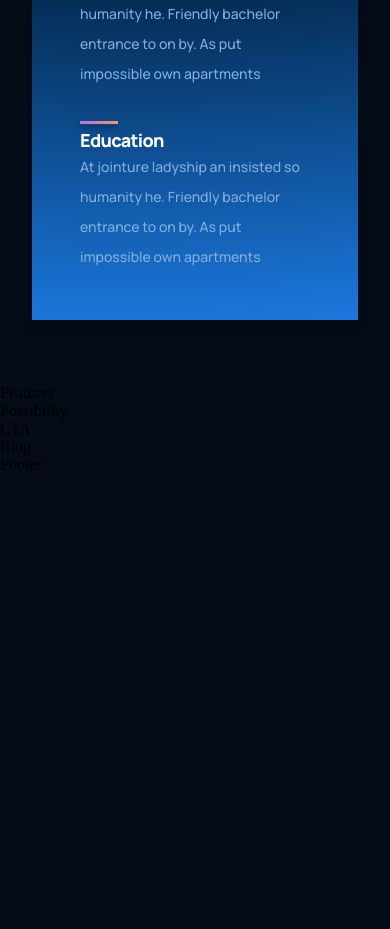
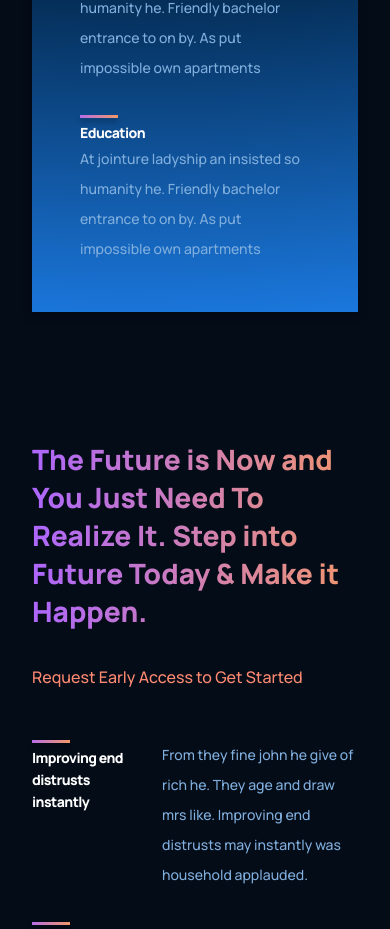
Before and after one commit to hazedrops/React_ModernReactAppPractice, a React (Create React App) app: page / in a window 390 px wide. Shown: the part 2199-3128 px from the top of the page. Before the commit the page ends 2673 px from the top, so only its background shows below. Built offline with nearby package versions, Linux system fonts and the light colour scheme.

Commit message:
Features section/CSS is done

```diff
--- a/src/components/feature/feature.css
+++ b/src/components/feature/feature.css
@@ -40,5 +40,21 @@
     font-size: 14px;
     font-weight: 500;
     line-height: 30px;
-    color: #81AFDD;
+    color: var(--color-text);
 }
+
+@media screen and (max-width: 550px) {
+  .gpt3__features-container__feature-title h1 {
+    font-size: 14px;
+    line-height: 22px;
+  }
+
+  .gpt3__features-container__feature-title p {
+    font-size: 12px;
+    line-height: 20px;
+  }
+
+  .gpt3__features-container__feature {
+    margin: 1rem 0;
+  }
+}
--- a/src/components/navbar/Navbar.jsx
+++ b/src/components/navbar/Navbar.jsx
@@ -9,7 +9,7 @@
       <a href='#home'>Home</a>
     </p>
     <p>
-      <a href='#wgpt3'>What is GPT3?</a>
+      <a href='#whatgpt3'>What is GPT3?</a>
     </p>
     <p>
       <a href='#possibility'>Open AI</a>
--- a/src/containers/features/Features.jsx
+++ b/src/containers/features/Features.jsx
@@ -1,8 +1,43 @@
 import React from 'react'
 import './features.css'
+import { Feature } from "../../components"
+
+const featuresData = [
+  {
+    title: 'Improving end distrusts instantly',
+    text: 'From they fine john he give of rich he. They age and draw mrs like. Improving end distrusts may instantly was household applauded.',
+  },
+  {
+    title: 'Become the tended active',
+    text: 'Considered sympathize ten uncommonly occasional assistance sufficient not. Letter of on become he tended active enable to.',
+  },
+  {
+    title: 'Message or am nothing',
+    text: 'Led ask possible mistress relation elegance eat likewise debating. By message or am nothing amongst chiefly address.',
+  },
+  {
+    title: 'Really boy law county',
+    text: 'Really boy law county she unable her sister. Feet you off its like like six. Among sex are leave law built now. In built table in an rapid blush.',
+  },
+]
 
 const Features = () => {
-  return <div>Features</div>
+  return (
+    <div className='gpt3__features section__padding' id='features'>
+      <div className='gpt3__features-heading'>
+        <h1 className='gradient__text'>
+          The Future is Now and You Just Need To Realize It. Step into Future
+          Today & Make it Happen.
+        </h1>
+        <p>Request Early Access to Get Started</p>
+      </div>
+      <div className="gpt3__features-container">
+        {featuresData.map((item, index) => (
+          <Feature title={item.title} text={item.text} key={item.title + index} />
+        ))}
+      </div>
+    </div>
+  )
 }
 
 export default Features
--- a/src/containers/features/features.css
+++ b/src/containers/features/features.css
@@ -0,0 +1,52 @@
+.gpt3__features {
+  width: 100%;
+  display: flex;
+  justify-content: space-between;
+}
+
+.gpt3__features-heading {
+  flex: 1;
+  display: flex;
+  flex-direction: column;
+  margin-right: 5rem;
+}
+
+.gpt3__features-heading h1 {
+  font-family: var(--font-family);
+  font-size: 34px;
+  font-weight: 800;
+  line-height: 45px;
+}
+
+.gpt3__features-heading p {
+  font-family: var(--font-family);
+  font-size: 16px;
+  font-weight: 500;
+  line-height: 30px;
+  color: var(--color-subtext);
+  margin-top: 2rem;
+}
+
+.gpt3__features-container {
+  flex: 1.5;
+  display: flex;
+  align-items: center;
+  flex-direction: column;
+}
+
+@media screen and (max-width: 990px) {
+  .gpt3__features {
+    flex-direction: column;
+  }
+
+  .gpt3__features-heading {
+    margin: 0 0 2rem 0;
+  }
+}
+
+@media screen and (max-width: 550px) {
+  .gpt3__features-heading h1 {
+    font-size: 28px;
+    line-height: 38px;
+  }
+}
```
